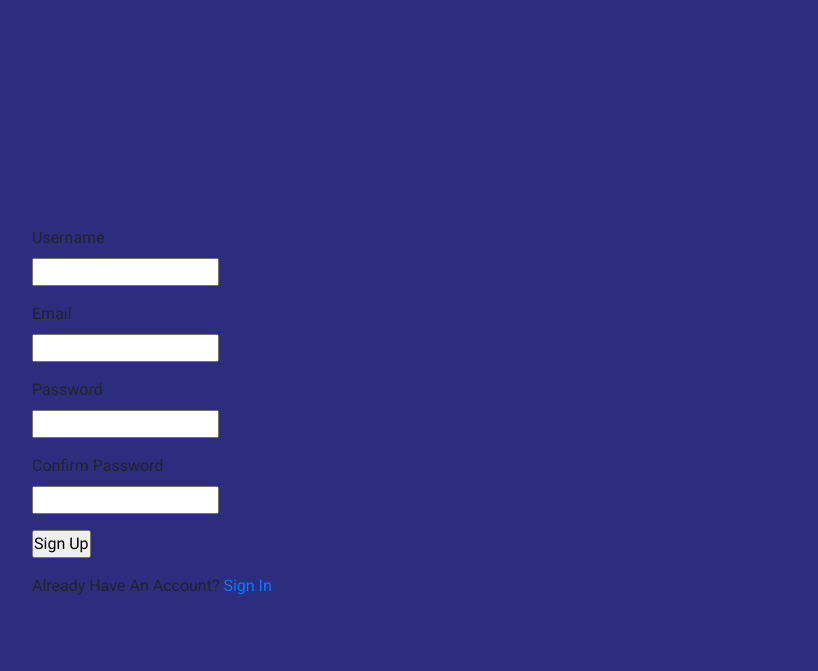
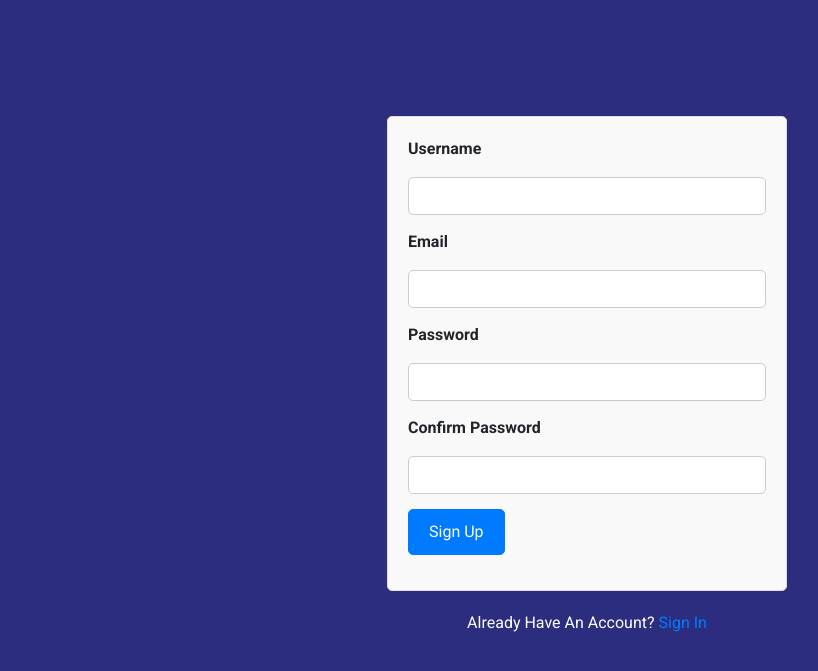
Before and after one commit to BekaBitarashvili/TechJob, a Flask app: page /register in a window 1280 px wide. Shown: the part 97-768 px from the top of the page, without its empty margins (53-871 px from the left). Run offline with Flask 3, Linux system fonts and the light colour scheme; some libraries are stand-ins or nearby versions.

Commit message:
Registration Styles

```diff
--- a/static/main.css
+++ b/static/main.css
@@ -277,3 +277,54 @@ ul li.card .content{
 .date {
   margin-left: 0;
 }
+
+/*# registration styles*/
+.registration-form {
+    max-width: 400px;
+    margin: 0 auto;
+    padding: 20px;
+    background-color: #f9f9f9;
+    border: 1px solid #ddd;
+    border-radius: 5px;
+}
+
+.form-group {
+    margin-bottom: 15px;
+}
+
+label {
+    font-weight: bold;
+}
+
+.form-control {
+    width: 100%;
+    padding: 10px;
+    border-radius: 5px;
+    border: 1px solid #ccc;
+}
+
+.btn {
+    display: inline-block;
+    padding: 10px 20px;
+    background-color: #007bff;
+    color: #fff;
+    text-decoration: none;
+    border-radius: 5px;
+}
+
+.btn-primary {
+    background-color: #007bff;
+}
+
+.login-link {
+    text-align: center;
+    margin-top: 20px;
+}
+
+.login-link a {
+    color: #007bff;
+    text-decoration: none;
+}
+.white-signin {
+  color: white;
+}
--- a/templates/register.html
+++ b/templates/register.html
@@ -1,28 +1,30 @@
 {% extends "base.html" %}
 {% block content %}
-    <div>
-        <form method="POST", action="">
-            {{ form.hidden_tag() }}
-            <p>
-                {{ form.username.label }}<br>
-                {{ form.username }}
-            </p>
-            <p>
-                {{ form.email.label }}<br>
-                {{ form.email }}
-            </p>
-            <p>
-                {{ form.password.label }}<br>
-                {{ form.password }}
-            </p>
-            <p>
-                {{ form.confirm_password.label }}<br>
-                {{ form.confirm_password }}
-            </p>
-            <p>{{ form.submit() }}</p>
-        </form>
-    </div>
-    <div>
-        <p>Already Have An Account? <a href="{{ url_for('login') }}">Sign In</a></p>
-    </div>
+<div class="registration-form">
+    <form method="POST" action="">
+        {{ form.hidden_tag() }}
+        <div class="form-group">
+            <label>{{ form.username.label }}</label><br>
+            {{ form.username(class="form-control") }}
+        </div>
+        <div class="form-group">
+            <label>{{ form.email.label }}</label><br>
+            {{ form.email(class="form-control") }}
+        </div>
+        <div class="form-group">
+            <label>{{ form.password.label }}</label><br>
+            {{ form.password(class="form-control") }}
+        </div>
+        <div class="form-group">
+            <label>{{ form.confirm_password.label }}</label><br>
+            {{ form.confirm_password(class="form-control") }}
+        </div>
+        <div class="form-group">
+            {{ form.submit(class="btn btn-primary") }}
+        </div>
+    </form>
+</div>
+<div class="login-link">
+    <p class="white-signin">Already Have An Account? <a href="{{ url_for('login') }}">Sign In</a></p>
+</div>
 {% endblock %}
```
